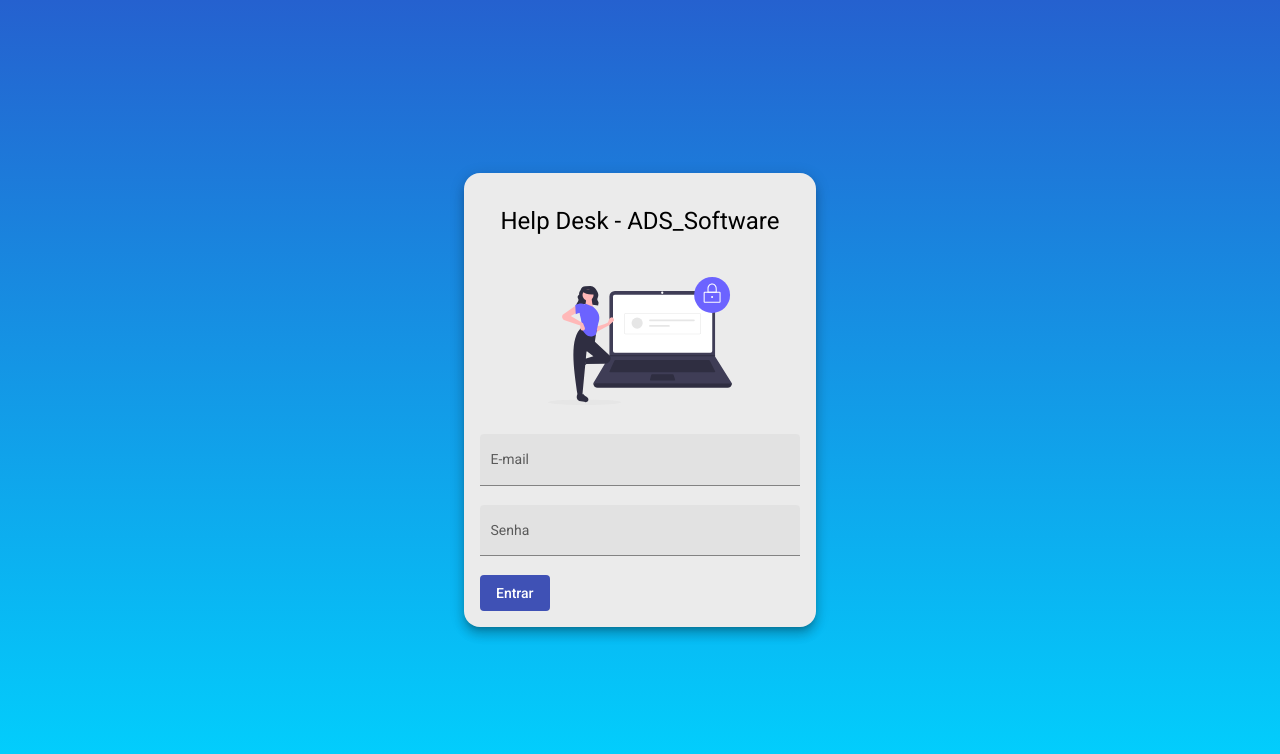
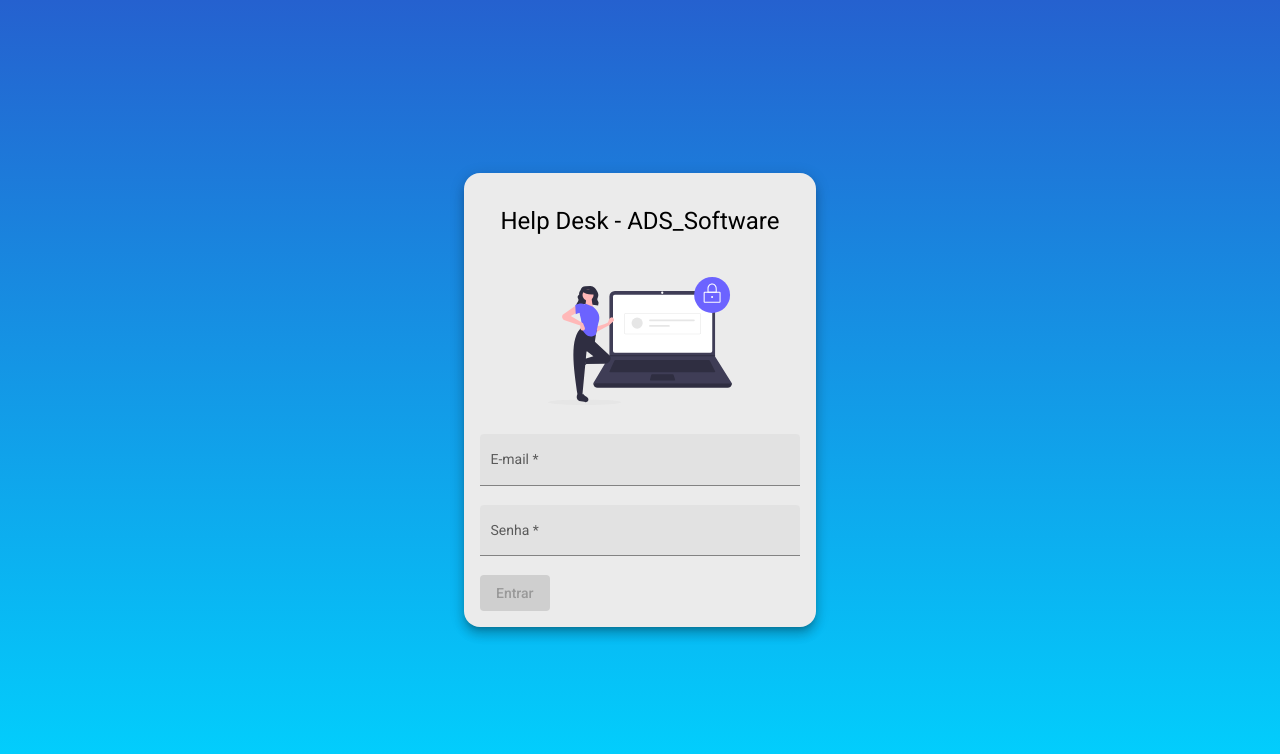
Before and after one commit to DanielGomesMoura/HelpDesk-Front, an Angular app: page /login in a window 1280 px wide. Shown: the top 754 px of the page. Built offline with nearby package versions, Linux system fonts and the light colour scheme.

Commit message:
Validação de formularios login

```diff
--- a/src/app/components/login/login.component.html
+++ b/src/app/components/login/login.component.html
@@ -6,17 +6,17 @@
         <div class="2">
         <mat-form-field class="full-width" appearance="fill">
           <mat-label>E-mail</mat-label>
-          <input matInput placeholder="Digite aqui seu email">
+          <input [formControl]="email" required [(ngModel)]="cred.email" name="email" matInput placeholder="Digite aqui seu email">
         </mat-form-field>
 
         <mat-form-field class="full-width" appearance="fill">
             <mat-label>Senha</mat-label>
-            <input type="password" matInput placeholder="Ex. 123">
+            <input [formControl]="senha" required [(ngModel)]="cred.senha" name="senha" type="password" matInput placeholder="Ex. 123">
           </mat-form-field>
         </div>
         </div>
         <div class="3">
-          <button mat-flat-button color="primary">Entrar</button>
+          <button [disabled]="!validaCampos()" mat-flat-button color="primary">Entrar</button>
         </div>
       </form>
 </div>
--- a/src/app/components/login/login.component.ts
+++ b/src/app/components/login/login.component.ts
@@ -1,4 +1,6 @@
 import { Component, OnInit } from '@angular/core';
+import { FormControl, Validators } from '@angular/forms';
+import { Credenciais } from 'src/app/models/credenciais';
 
 @Component({
   selector: 'app-login',
@@ -7,9 +9,26 @@
 })
 export class LoginComponent implements OnInit {
 
+  cred: Credenciais = {
+    email: '',
+    senha: ''
+  }
+
+  email = new FormControl(null,Validators.email);
+  senha = new FormControl(null,Validators.minLength(3));
+
+
   constructor() { }
 
   ngOnInit(): void {
   }
 
+  validaCampos(): boolean{
+    if(this.email.valid && this.senha.valid){
+      return true;
+    }else{
+      return false;
+    }
+  }
+
 }
--- /dev/null
+++ b/src/app/models/credenciais.ts
@@ -0,0 +1,4 @@
+export interface Credenciais{
+    email: string;
+    senha: string;
+}
```
